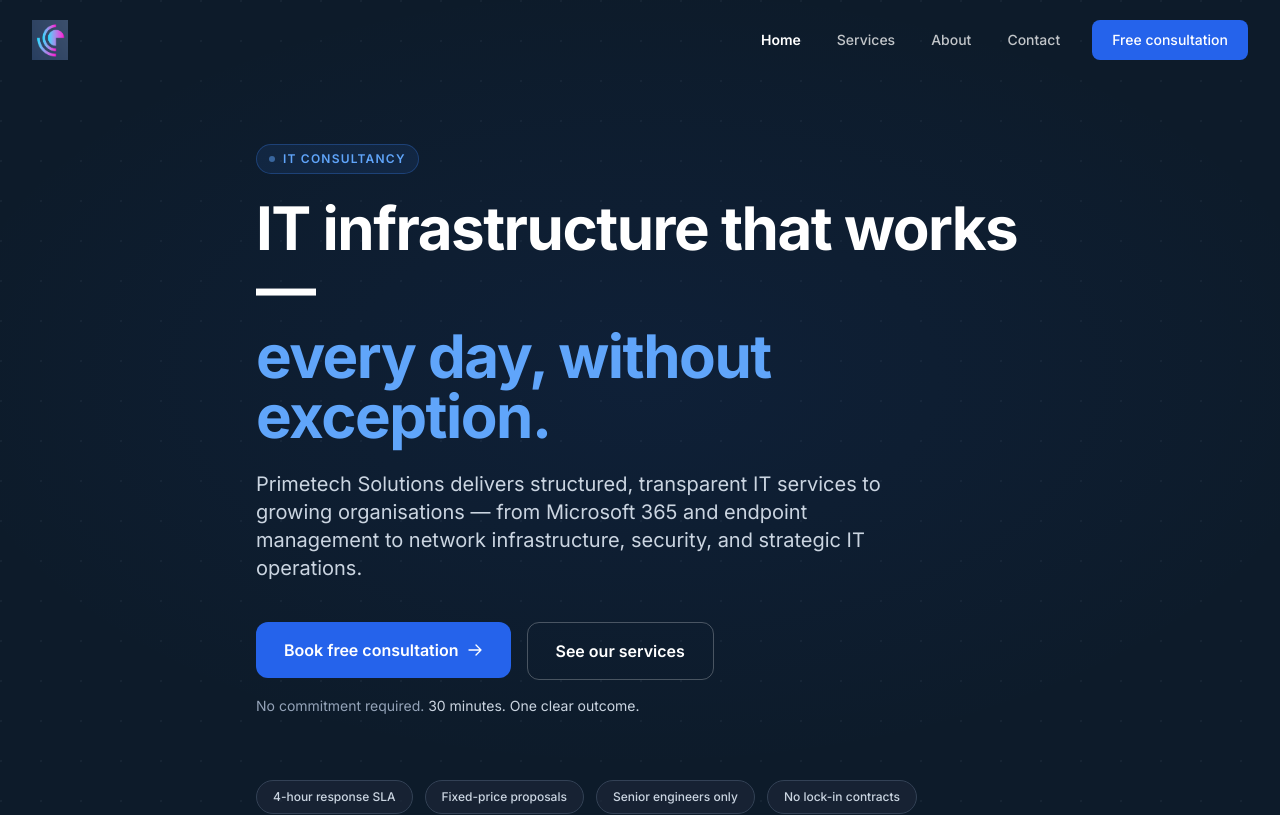
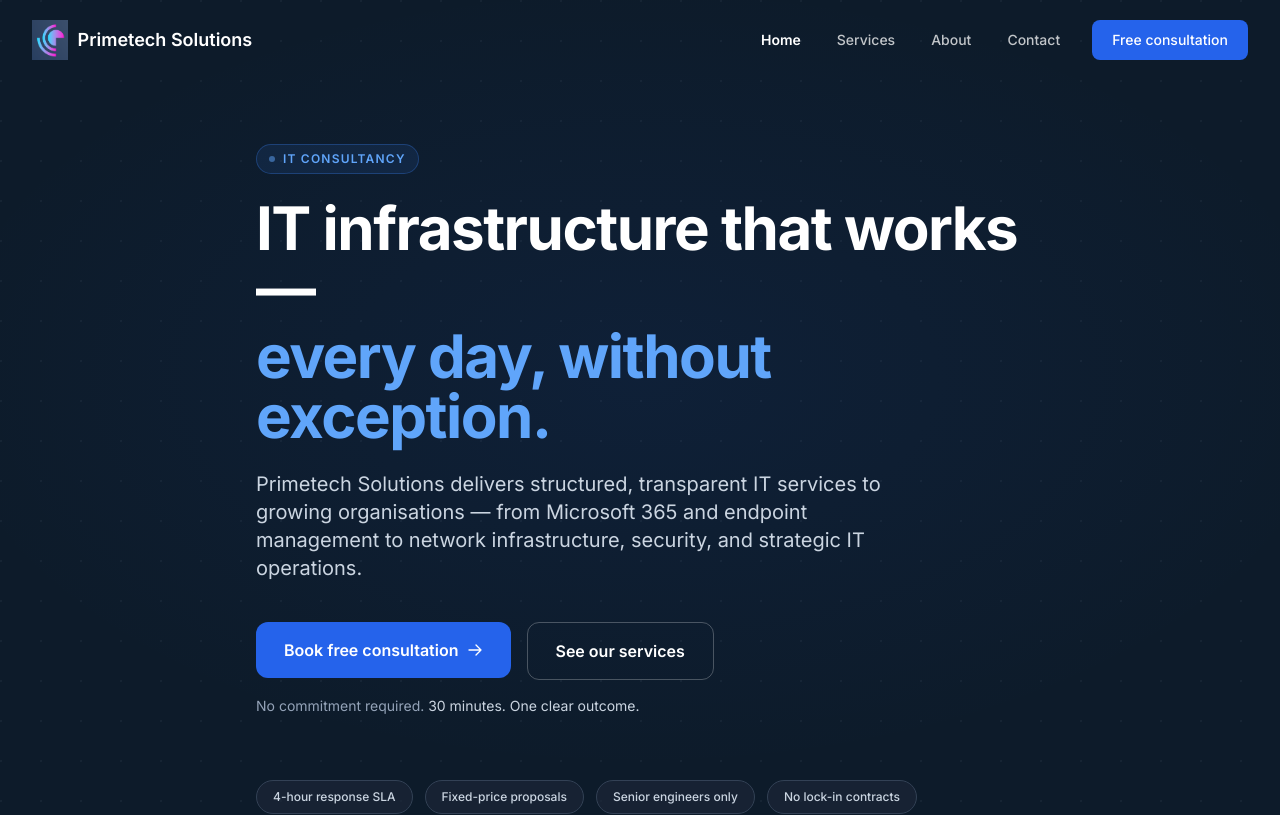
Before and after one commit to Primetechsolutionss/program, a Next.js app in the folder primetech-solutions/: page / in a window 1280 px wide. Shown: the top 815 px of the page. Built offline with nearby package versions, Linux system fonts and the light colour scheme.

Commit message:
Add Primetech Solutions text next to navbar logo
Co-Authored-By: Claude Sonnet 4.6 <noreply@anthropic.com>

```diff
--- a/primetech-solutions/src/components/layout/Navbar.tsx
+++ b/primetech-solutions/src/components/layout/Navbar.tsx
@@ -60,12 +60,19 @@ export default function Navbar() {
           >
             <Image
               src="/Images/Logo.png"
-              alt="Primetech Solutions"
+              alt="Primetech Solutions logo"
               width={160}
               height={48}
               className="h-10 w-auto object-contain"
               priority
             />
+            <span
+              className={`font-semibold text-lg leading-none transition-colors ${
+                useTransparent ? 'text-white' : 'text-slate-900'
+              }`}
+            >
+              Primetech Solutions
+            </span>
           </Link>
 
           {/* Desktop navigation */}
```
